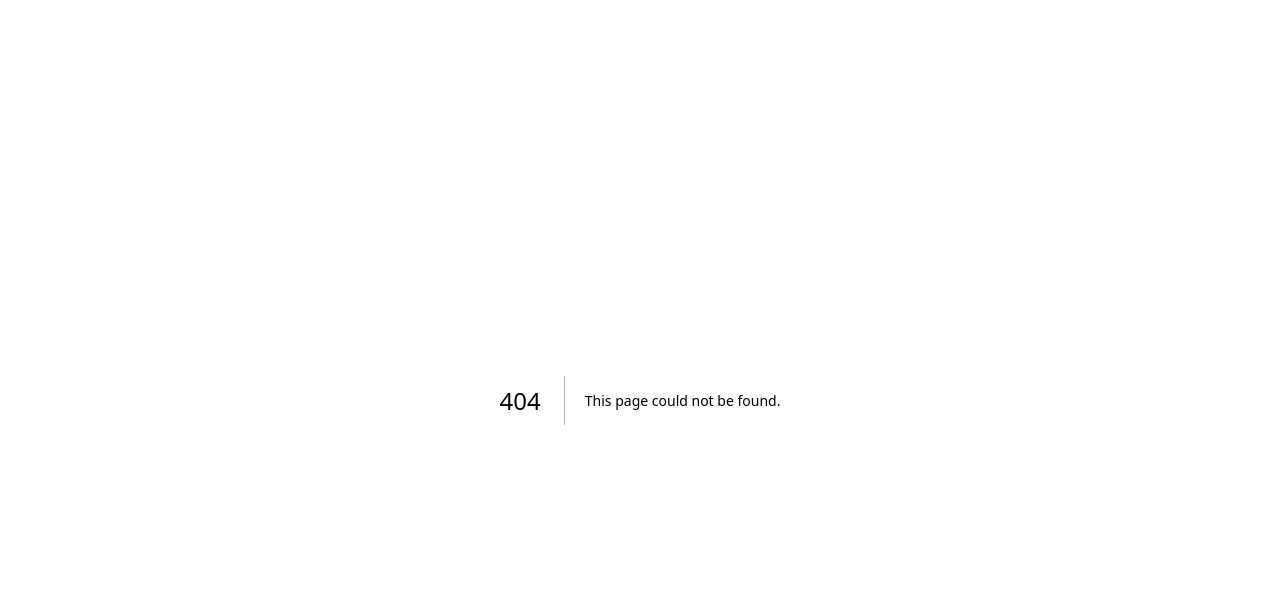
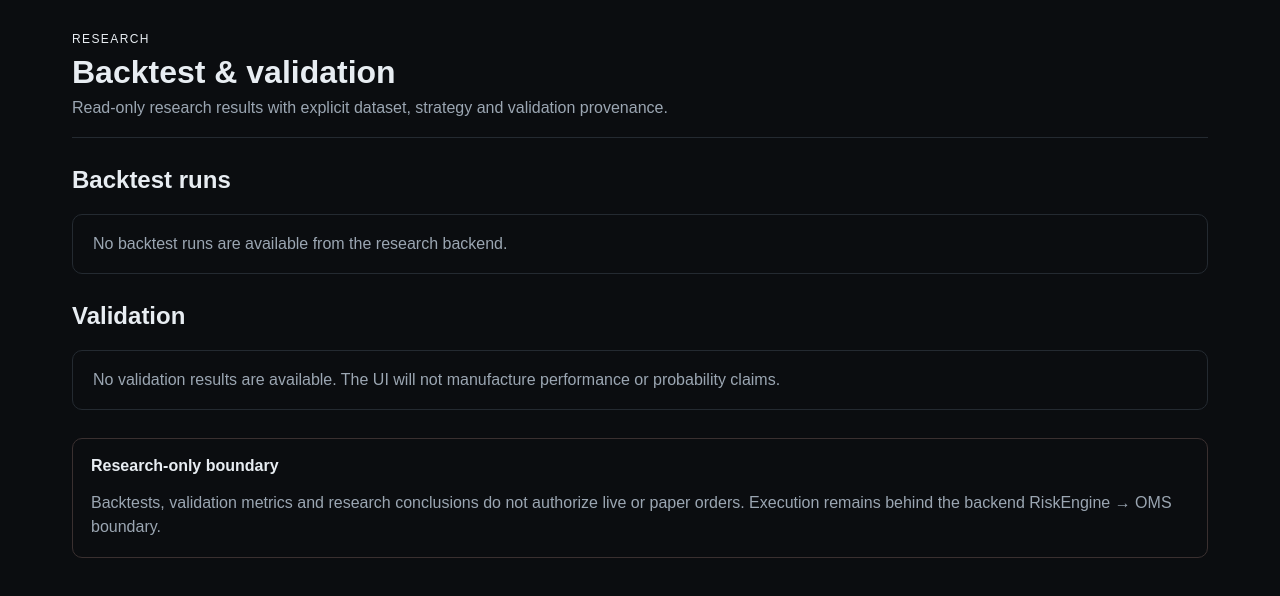
Before and after one commit to RahulParmar1997/Advance-Trading-System, a Next.js app in the folder frontend/: page /research in a window 1280 px wide. Before the commit this address had no page. Shown: the top 596 px of the page. Built offline with nearby package versions, Linux system fonts and the light colour scheme.

Commit message:
feat: add read-only backtest research dashboard

```diff
--- /dev/null
+++ b/frontend/app/research/page.tsx
@@ -0,0 +1,81 @@
+type BacktestRun = {
+  runId: string;
+  strategyVersion: string;
+  datasetVersion: string;
+  startedAt: string;
+  completedAt: string;
+  status: "COMPLETED" | "FAILED" | "RUNNING";
+};
+
+type PerformanceMetrics = {
+  totalReturn: number;
+  maxDrawdown: number;
+  sharpeRatio: number;
+  tradeCount: number;
+  winRate: number;
+  transactionCost: number;
+};
+
+type ValidationResult = {
+  validationId: string;
+  method: "WALK_FORWARD" | "OOS" | "MONTE_CARLO" | "COST_SENSITIVITY" | "CAPACITY" | "REGIME";
+  observations: number;
+  passed: boolean;
+  notes: string;
+};
+
+// Production values must be loaded from authenticated research APIs. No synthetic metrics.
+const runs: BacktestRun[] = [];
+const metricsByRun: Record<string, PerformanceMetrics> = {};
+const validations: ValidationResult[] = [];
+
+export default function ResearchPage() {
+  return (
+    <main style={{ margin: "0 auto", maxWidth: 1200, padding: 32 }}>
+      <header style={{ borderBottom: "1px solid #242a31", paddingBottom: 20 }}>
+        <p style={{ margin: 0, fontSize: 12, letterSpacing: 1.4, textTransform: "uppercase" }}>Research</p>
+        <h1 style={{ margin: "8px 0" }}>Backtest & validation</h1>
+        <p style={{ color: "#9ba6b2", margin: 0 }}>Read-only research results with explicit dataset, strategy and validation provenance.</p>
+      </header>
+
+      <section aria-labelledby="runs-title" style={{ marginTop: 28 }}>
+        <h2 id="runs-title">Backtest runs</h2>
+        {runs.length === 0 ? <EmptyState message="No backtest runs are available from the research backend." /> : runs.map((run) => {
+          const metrics = metricsByRun[run.runId];
+          return <article key={run.runId} style={{ border: "1px solid #242a31", borderRadius: 10, padding: 16, marginBottom: 12 }}>
+            <strong>{run.runId}</strong><p>{run.strategyVersion} · dataset {run.datasetVersion} · {run.status}</p>
+            <small>{run.startedAt} → {run.completedAt}</small>
+            {metrics && <div style={{ display: "grid", gridTemplateColumns: "repeat(3, 1fr)", gap: 12, marginTop: 16 }}>
+              <Metric label="Return" value={`${metrics.totalReturn}%`} /><Metric label="Max drawdown" value={`${metrics.maxDrawdown}%`} /><Metric label="Sharpe" value={metrics.sharpeRatio.toFixed(2)} />
+              <Metric label="Trades" value={String(metrics.tradeCount)} /><Metric label="Win rate" value={`${metrics.winRate}%`} /><Metric label="Transaction cost" value={`${metrics.transactionCost}%`} />
+            </div>}
+          </article>;
+        })}
+      </section>
+
+      <section aria-labelledby="validation-title" style={{ marginTop: 28 }}>
+        <h2 id="validation-title">Validation</h2>
+        {validations.length === 0 ? <EmptyState message="No validation results are available. The UI will not manufacture performance or probability claims." /> : validations.map((result) => (
+          <article key={result.validationId} style={{ border: "1px solid #242a31", borderRadius: 10, padding: 16, marginBottom: 12 }}>
+            <strong>{result.method}</strong><p>{result.notes}</p><small>{result.observations} observations · {result.passed ? "PASS" : "FAIL"}</small>
+          </article>
+        ))}
+      </section>
+
+      <aside style={{ border: "1px solid #3a3030", borderRadius: 10, marginTop: 28, padding: 18 }}>
+        <strong>Research-only boundary</strong>
+        <p style={{ color: "#9ba6b2", lineHeight: 1.5, marginBottom: 0 }}>
+          Backtests, validation metrics and research conclusions do not authorize live or paper orders. Execution remains behind the backend RiskEngine → OMS boundary.
+        </p>
+      </aside>
+    </main>
+  );
+}
+
+function Metric({ label, value }: { label: string; value: string }) {
+  return <div style={{ border: "1px solid #242a31", borderRadius: 8, padding: 12 }}><small style={{ color: "#9ba6b2" }}>{label}</small><div style={{ marginTop: 5, fontSize: 18 }}>{value}</div></div>;
+}
+
+function EmptyState({ message }: { message: string }) {
+  return <div style={{ border: "1px solid #242a31", borderRadius: 10, padding: 20, color: "#9ba6b2" }}>{message}</div>;
+}
```
